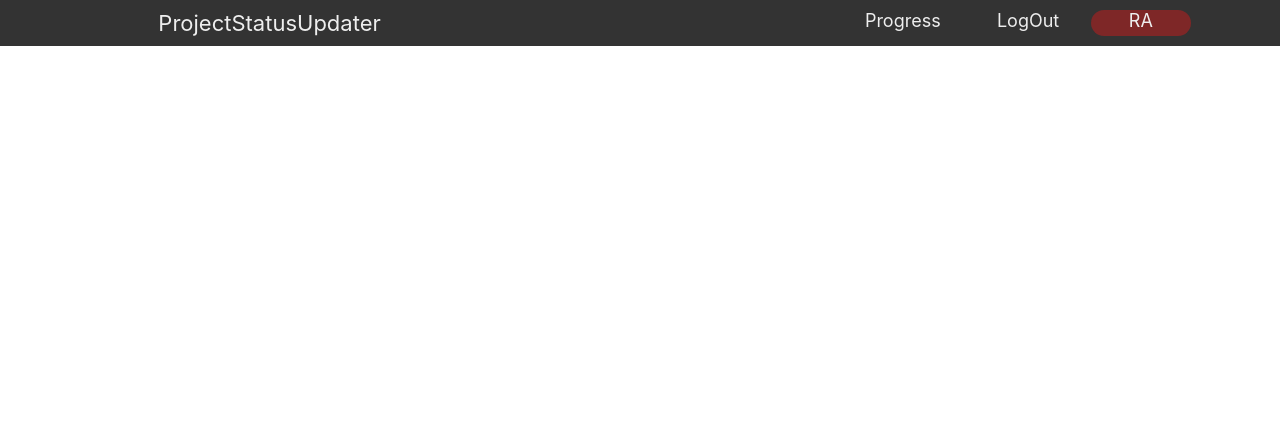
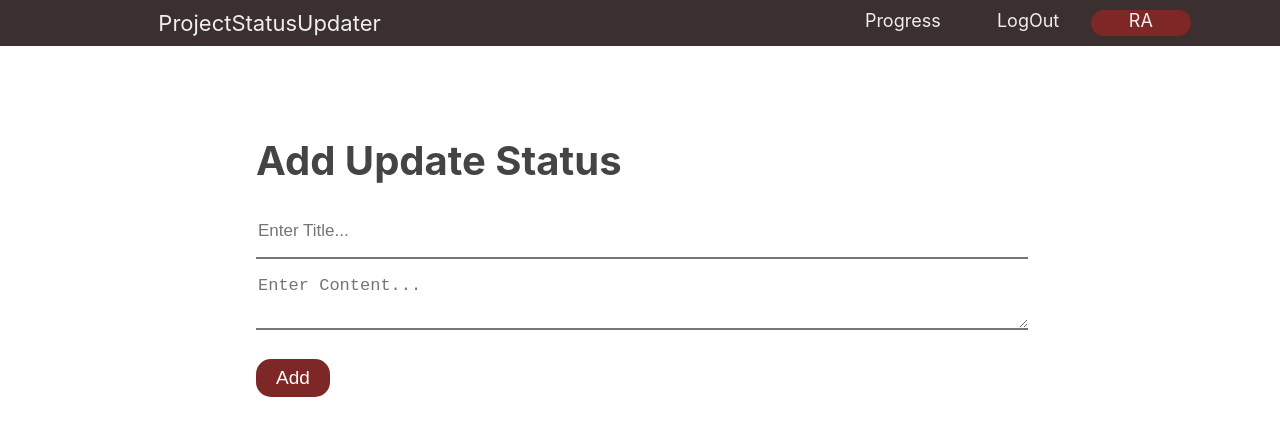
Before and after one commit to RRakib/Project-Status-Updater-React-Redux-FireBase, a React (Create React App) app: page /createproject in a window 1280 px wide. Shown: the top 436 px of the page. Built offline with nearby package versions, Linux system fonts and the light colour scheme.

Commit message:
Added Create Projects Component

```diff
--- a/src/App.js
+++ b/src/App.js
@@ -5,6 +5,7 @@ import Dashbord from "./Components/Dashbord/Dashbord"
 import ProjectDetails from "./Components/Projects/ProjectDetails"
 import SignIn from "./Components/Auth/SignIn"
 import SignUp from "./Components/Auth/SignUp"
+import CreateProject from "./Components/Projects/CreateProject"
 import './App.css';
 
 class App extends Component {
@@ -18,6 +19,7 @@ class App extends Component {
           <Route path="/project/:id" component={ProjectDetails} />
           <Route path="/signin" component={SignIn} />
           <Route path="/signup" component={SignUp} />
+          <Route path="/createproject" component={CreateProject} />
           </Switch>
         </div>
       </BrowserRouter>
--- a/src/Components/Layout/Navbar.css
+++ b/src/Components/Layout/Navbar.css
@@ -1,5 +1,5 @@
 nav{
-    background: #333;
+    background: #3b2f2f;
     color: #eee;
     overflow: hidden;
     width: 100%;
--- a/src/Components/Projects/CreateProject.js
+++ b/src/Components/Projects/CreateProject.js
@@ -0,0 +1,56 @@
+import React, { Component } from 'react'
+import "./Project.css"
+class CreateProject extends Component {
+    state = {
+        title : "",
+        content: "",
+    }
+
+    handleChange = (e) => {
+        const {name , value} = e.target;
+        this.setState({
+            [name] : value
+        })
+     }
+     handleSubmit = (e) => {
+         e.preventDefault();
+        console.log(this.state)
+        this.setState({
+            title : "",
+            content : "",
+        })
+     }
+
+  render() {
+    return (
+      <div className="createProjects">
+        <div className="container">
+        <form onSubmit={this.handleSubmit}>
+            <h5 className="title">Add Update Status</h5>
+            <input
+                className="input"
+                type="text"
+                name="title"
+                placeholder="Enter Title..."
+                onChange={this.handleChange}
+                value= {this.state.title}
+            />
+            <br />
+            <textarea
+                className="input"
+                type="text"
+                name="content"
+                placeholder="Enter Content..."
+                onChange={this.handleChange}
+                value= {this.state.content}
+            />
+            <br />
+            <button>Add</button>
+        </form>
+        </div>
+      </div>
+    )
+  }
+}
+
+export default CreateProject
--- a/src/Components/Projects/Project.css
+++ b/src/Components/Projects/Project.css
@@ -48,3 +48,36 @@
     font-size: 17px;
     font-weight: bold;
 }
+.createProjects{
+    width: 100%;
+    text-align: left;
+}
+.createProjects .container{
+    width: 60%;
+    margin: 7% auto 0;
+}
+.createProjects .container .title{
+    font-size: 40px;
+    margin: 0 0 20px;
+    padding: 0;
+    color: #444444;
+}
+.createProjects .container .input{
+    width: 100%;
+    height: 50px;
+    margin: 0 0 15px;
+    border: none;
+    border-bottom: 2px solid #767676;
+    outline: none;
+    font-size: 17px;
+}
+.createProjects .container button{
+    background: #7e2727;
+    color: white;
+    border: none;
+    outline: none;
+    font-size: 19px;
+    padding: 8px 20px;
+    border-radius: 15px;
+    margin-top: 10px;
+}
```
